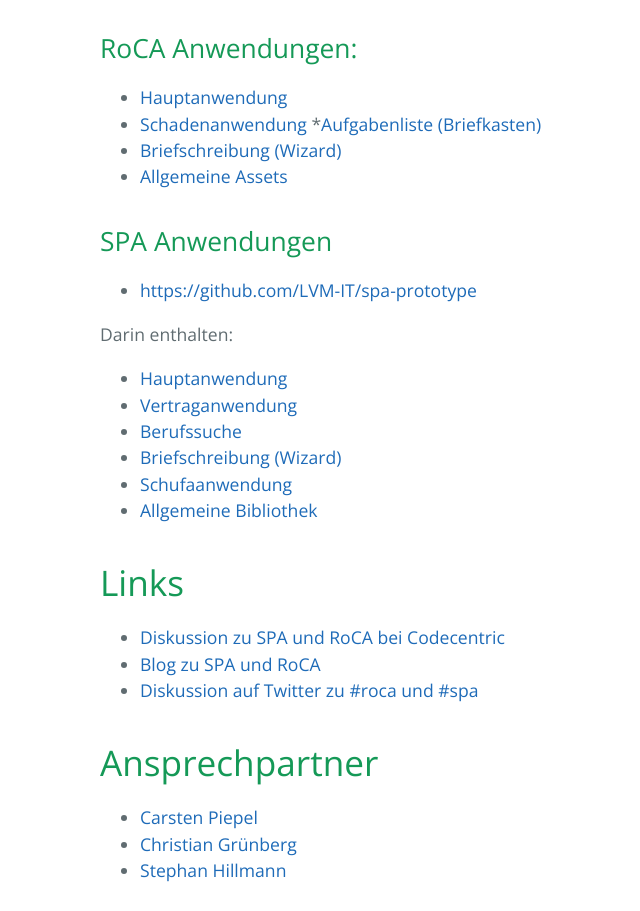
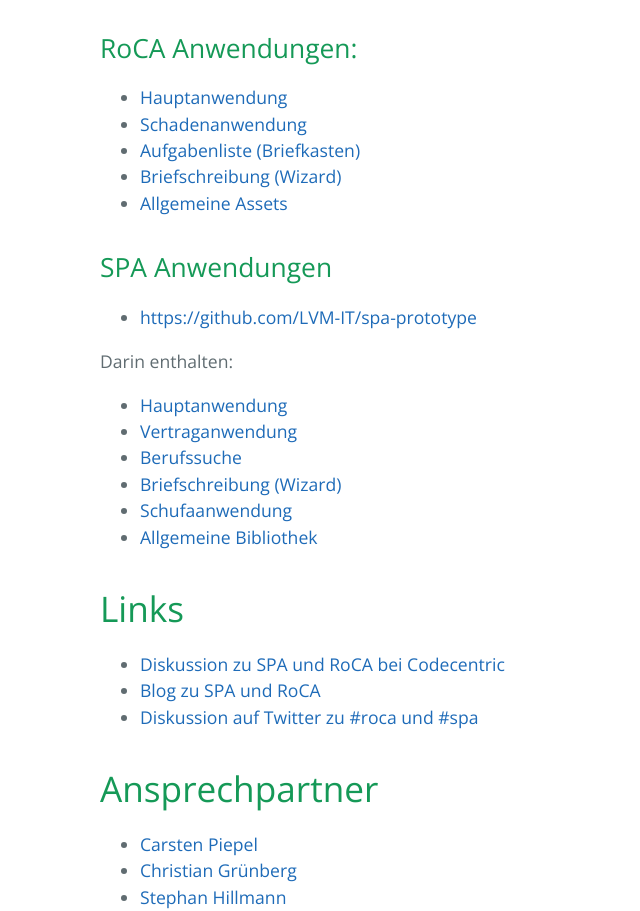
Before and after one commit to LVM-IT/lvm-it.github.io, a plain HTML site: page index.html in a window 1280 px wide. Shown: the part 5649-6560 px from the top of the page, without its empty margins (124-764 px from the left). Drawn offline with nearby package versions, Linux system fonts and the light colour scheme.

```diff
--- a/index.html
+++ b/index.html
@@ -145,10 +145,8 @@
 
 <ul>
 <li><a href="https://github.com/LVM-IT/roca-las">Hauptanwendung</a></li>
-<li>
-<a href="https://github.com/LVM-IT/roca-las-damage">Schadenanwendung</a>
-*<a href="https://github.com/LVM-IT/roca-las-postbox">Aufgabenliste (Briefkasten)</a>
-</li>
+<li><a href="https://github.com/LVM-IT/roca-las-damage">Schadenanwendung</a></li>
+<li><a href="https://github.com/LVM-IT/roca-las-postbox">Aufgabenliste (Briefkasten)</a></li>
 <li><a href="https://github.com/LVM-IT/roca-las-letter">Briefschreibung (Wizard)</a></li>
 <li><a href="https://github.com/LVM-IT/roca-las-assets">Allgemeine Assets</a></li>
 </ul>
```
Also changed, not shown: params.json (+1 -1 lines).
